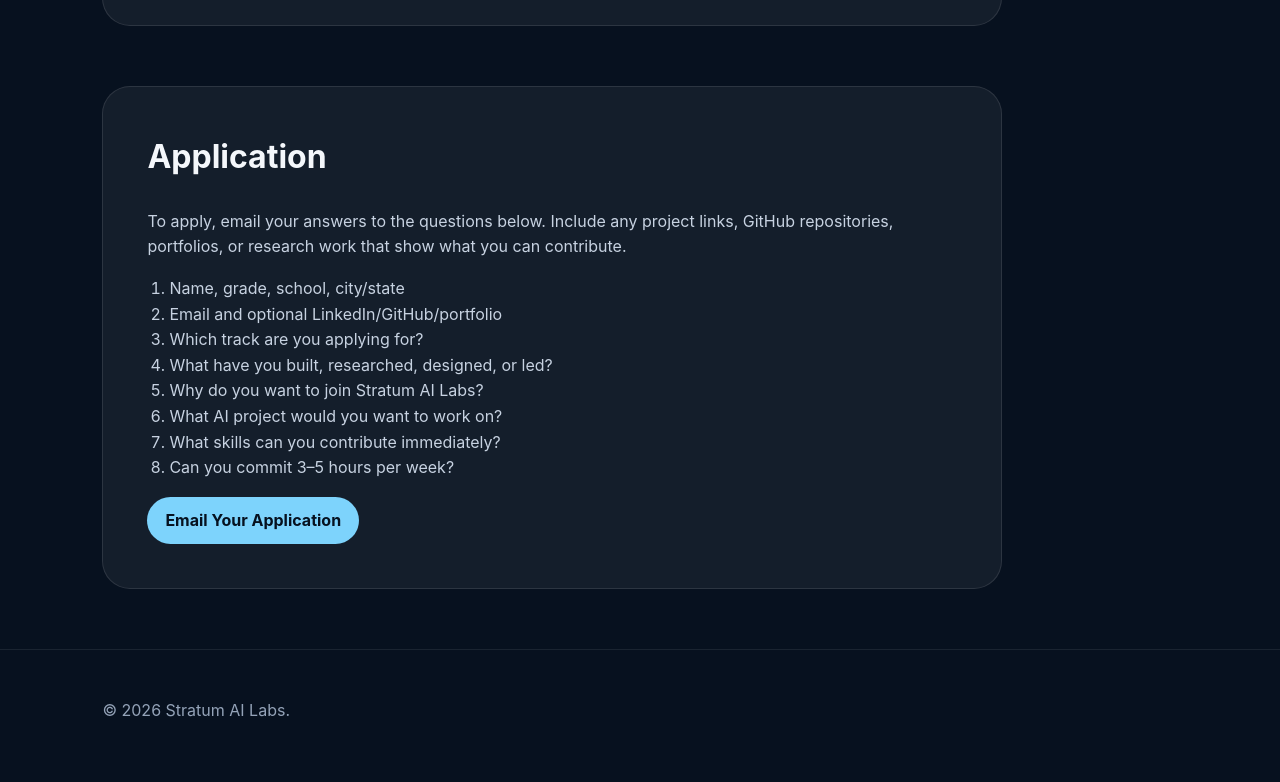
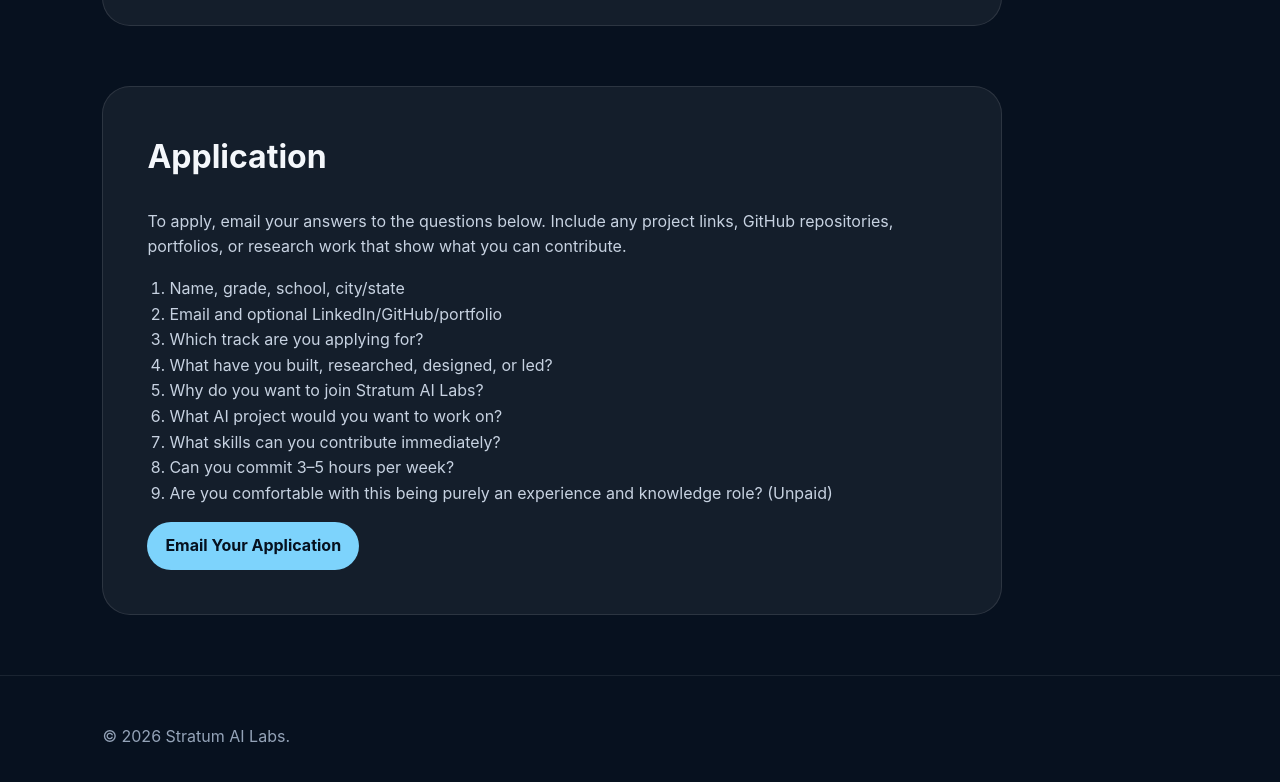
Before and after one commit to MohammadSyed18/stratum-ai-labs, a plain HTML site: page fellows.html in a window 1280 px wide. Shown: the part 1506-2288 px from the top of the page. Drawn offline with Linux system fonts and the light colour scheme.

Commit message:
Update fellows.html

```diff
--- a/fellows.html
+++ b/fellows.html
@@ -73,6 +73,7 @@
         <li>What AI project would you want to work on?</li>
         <li>What skills can you contribute immediately?</li>
         <li>Can you commit 3–5 hours per week?</li>
+        <li>Are you comfortable with this being purely an experience and knowledge role? (Unpaid)</li>
       </ol>
       <a class="primary" href="mailto:mohammad.syed.1001@gmail.com?subject=Stratum AI Labs Founding Fellow Application&body=Please answer:%0D%0A%0D%0A1. Name, grade, school, city/state:%0D%0A2. Email and optional LinkedIn/GitHub/portfolio:%0D%0A3. Which track are you applying for?%0D%0A4. What have you built, researched, designed, or led?%0D%0A5. Why do you want to join Stratum AI Labs?%0D%0A6. What AI project would you want to work on?%0D%0A7. What skills can you contribute immediately?%0D%0A8. Can you commit 3–5 hours per week?">Email Your Application</a>
     </section>
```
